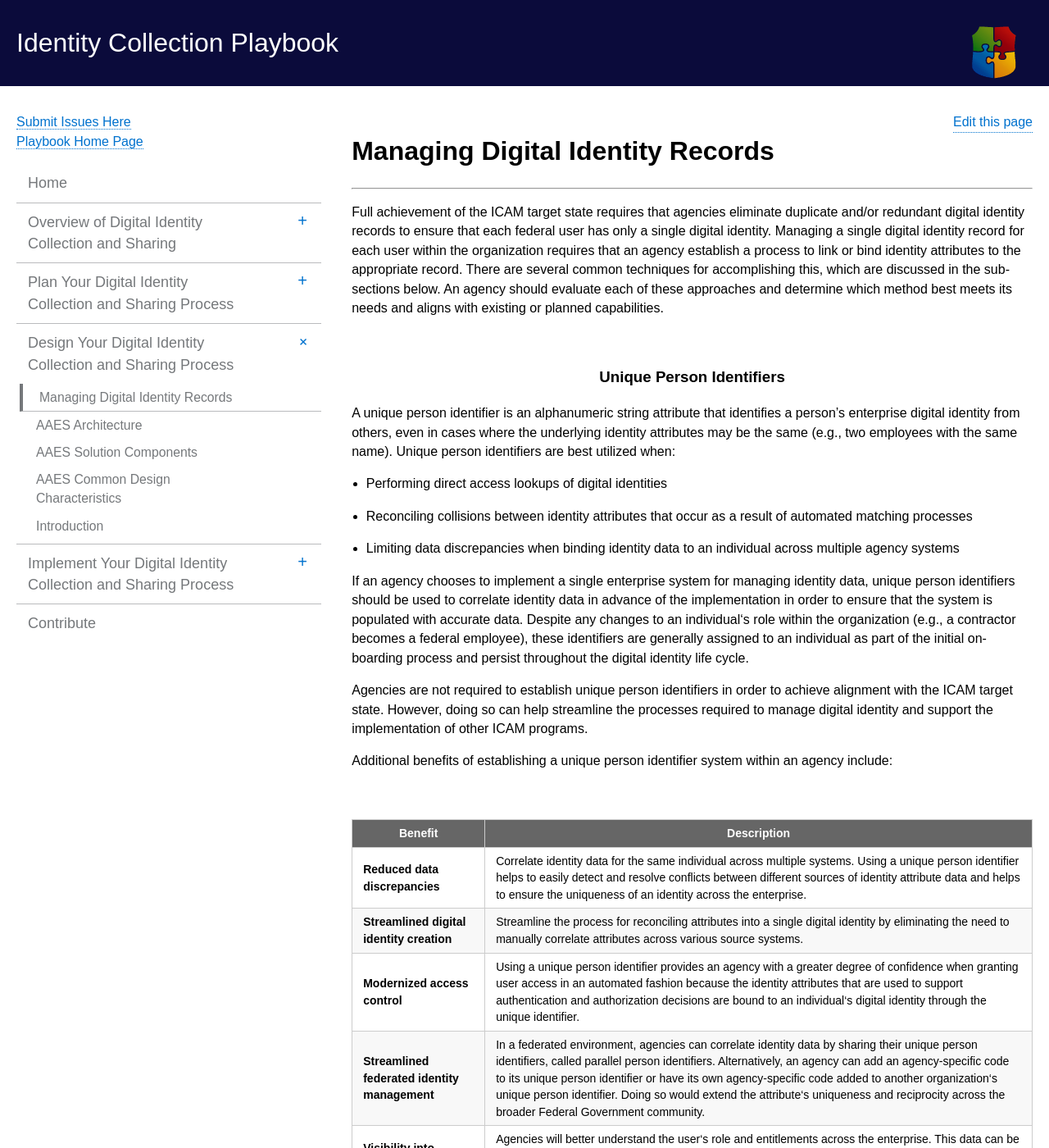
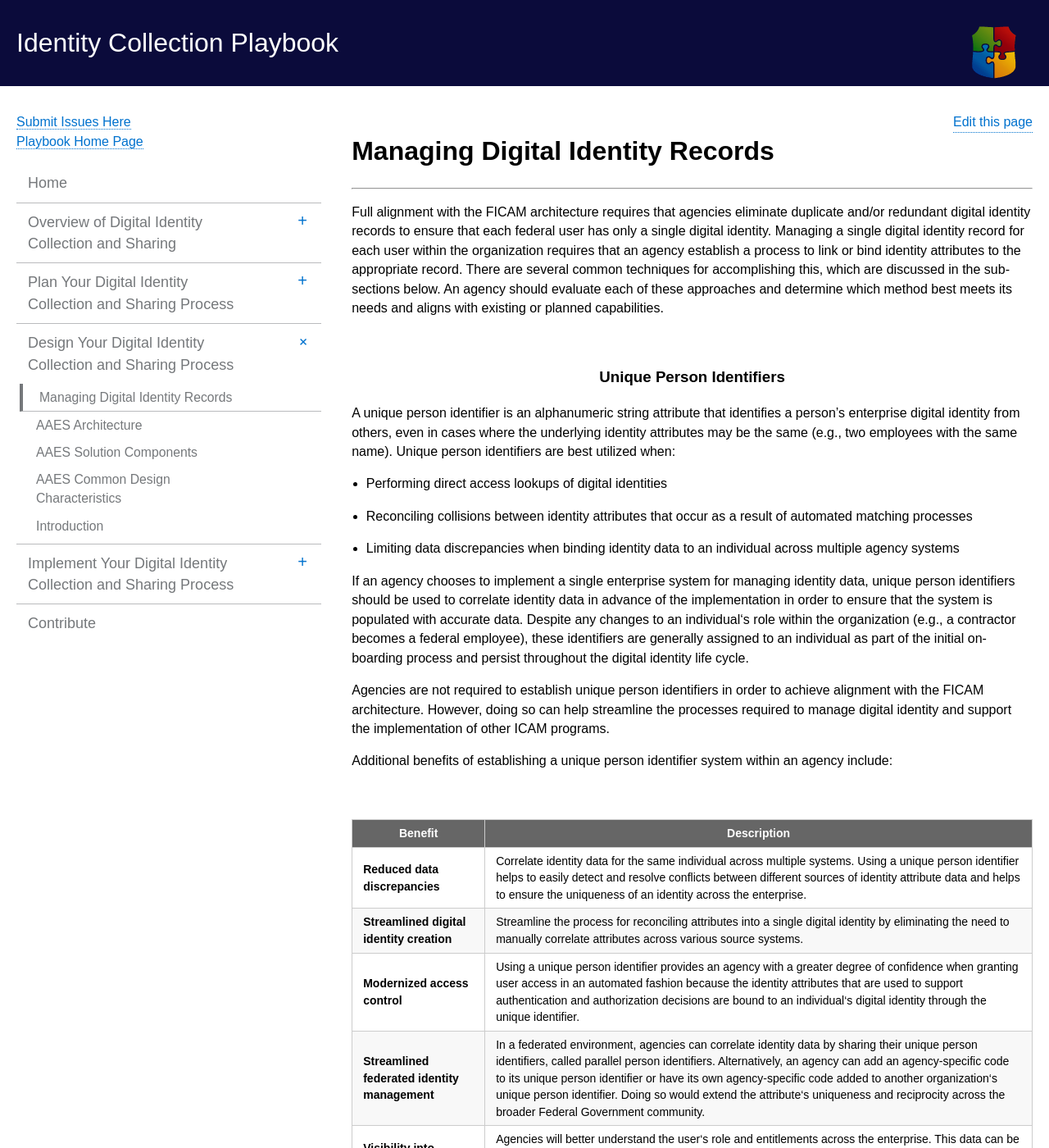
Before and after one commit to bnbuckler/identity-playbook, a Jekyll site: the page built from _design/1_manage-records.md, in a window 1280 px wide and 1400 px high. Shown: the whole window at 82% size. Built offline with Jekyll 4.4.1, drawn with Linux system fonts in a browser that asks for light colours; some of the changed text lies outside the part shown.

Commit message:
Update 1_manage-records.md

```diff
--- a/_design/1_manage-records.md
+++ b/_design/1_manage-records.md
@@ -6,7 +6,7 @@ permalink: design/1_manage-records/
 ---
 -------------------------------------------------------
 
-Full achievement of the ICAM target state requires that agencies eliminate duplicate and/or redundant digital identity records to ensure that each federal user has only a single digital identity. Managing a single digital identity record for each user within the organization requires that an agency establish a process to link or bind identity attributes to the appropriate record. There are several common techniques for accomplishing this, which are discussed in the sub-sections below. An agency should evaluate each of these approaches and determine which method best meets its needs and aligns with existing or planned capabilities.
+Full alignment with the FICAM architecture requires that agencies eliminate duplicate and/or redundant digital identity records to ensure that each federal user has only a single digital identity. Managing a single digital identity record for each user within the organization requires that an agency establish a process to link or bind identity attributes to the appropriate record. There are several common techniques for accomplishing this, which are discussed in the sub-sections below. An agency should evaluate each of these approaches and determine which method best meets its needs and aligns with existing or planned capabilities.
 
 <br>
 
@@ -22,7 +22,7 @@ A unique person identifier is an alphanumeric string attribute that identifies a
 
 If an agency chooses to implement a single enterprise system for managing identity data, unique person identifiers should be used to correlate identity data in advance of the implementation in order to ensure that the system is populated with accurate data. Despite any changes to an individual‘s role within the organization (e.g., a contractor becomes a federal employee), these identifiers are generally assigned to an individual as part of the initial on-boarding process and persist throughout the digital identity life cycle.
 
-Agencies are not required to establish unique person identifiers in order to achieve alignment with the ICAM target state. However, doing so can help streamline the processes required to manage digital identity and support the implementation of other ICAM programs.
+Agencies are not required to establish unique person identifiers in order to achieve alignment with the FICAM architecture. However, doing so can help streamline the processes required to manage digital identity and support the implementation of other ICAM programs.
 
 Additional benefits of establishing a unique person identifier system within an agency include:
 
```
Also changed, not shown: other parts of _design/1_manage-records.md (+1 -1 lines).
